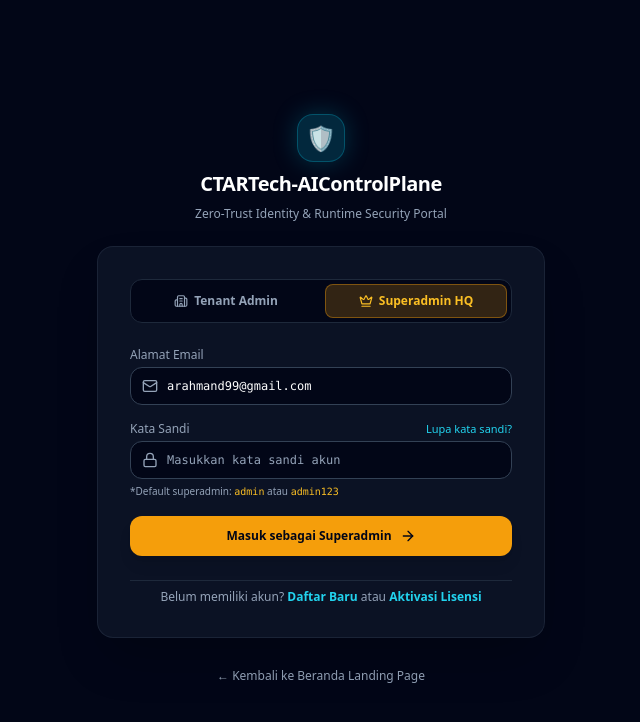
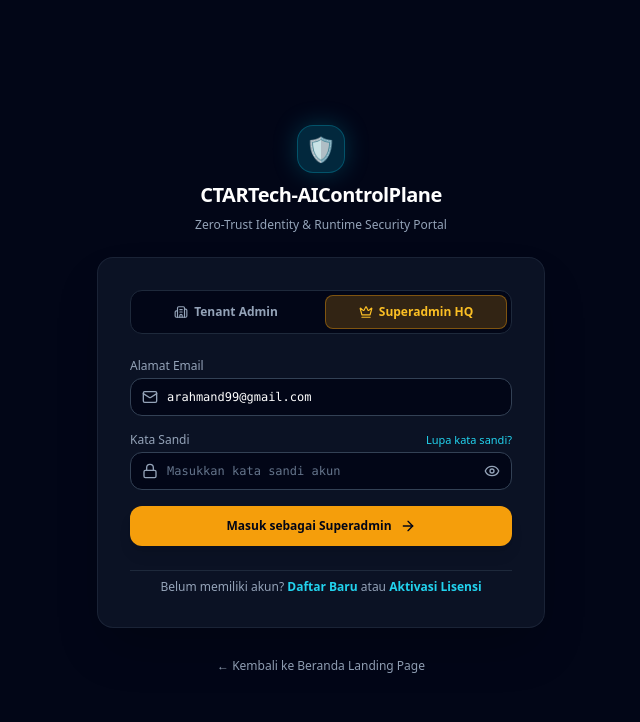
Before and after one commit to camanit/CTARTech-AIControlPlane, a Next.js app in the folder dashboard-web/: page /login in a window 1280 px wide. Shown: the top 722 px of the page, without its empty margins (319-959 px from the left). Built offline with nearby package versions, Linux system fonts and the light colour scheme.

Commit message:
fix(security): remove default password hint from UI and add show/hide eye toggle

```diff
--- a/dashboard-web/src/app/login/page.tsx
+++ b/dashboard-web/src/app/login/page.tsx
@@ -3,13 +3,14 @@
 import { useState } from 'react';
 import Link from 'next/link';
 import { useRouter } from 'next/navigation';
-import { Lock, Mail, ArrowRight, Crown, Building2, AlertCircle } from 'lucide-react';
+import { Lock, Mail, ArrowRight, Crown, Building2, AlertCircle, Eye, EyeOff } from 'lucide-react';
 
 export default function LoginPage() {
   const router = useRouter();
   const [role, setRole] = useState<'tenant' | 'superadmin'>('superadmin');
   const [email, setEmail] = useState('arahmand99@gmail.com');
   const [password, setPassword] = useState('');
+  const [showPassword, setShowPassword] = useState(false);
   const [errorMsg, setErrorMsg] = useState('');
   const [loading, setLoading] = useState(false);
 
@@ -169,17 +170,22 @@
               <div className="relative">
                 <Lock className="w-4 h-4 text-slate-400 absolute left-3 top-1/2 -translate-y-1/2" />
                 <input
-                  type="password"
+                  type={showPassword ? 'text' : 'password'}
                   required
                   value={password}
                   onChange={(e) => setPassword(e.target.value)}
                   placeholder="Masukkan kata sandi akun"
-                  className="w-full bg-slate-950 border border-slate-700 rounded-xl pl-9 pr-3 py-2.5 text-white font-mono placeholder-slate-400 focus:outline-none focus:border-cyan-500"
+                  className="w-full bg-slate-950 border border-slate-700 rounded-xl pl-9 pr-10 py-2.5 text-white font-mono placeholder-slate-500 focus:outline-none focus:border-cyan-500"
                 />
+                <button
+                  type="button"
+                  onClick={() => setShowPassword(!showPassword)}
+                  className="absolute right-3 top-1/2 -translate-y-1/2 text-slate-400 hover:text-white transition-colors"
+                  tabIndex={-1}
+                >
+                  {showPassword ? <EyeOff className="w-4 h-4" /> : <Eye className="w-4 h-4" />}
+                </button>
               </div>
-              <p className="text-[10px] text-slate-400 mt-1">
-                *Default superadmin: <code className="text-amber-400">admin</code> atau <code className="text-amber-400">admin123</code>
-              </p>
             </div>
 
             <button
```
